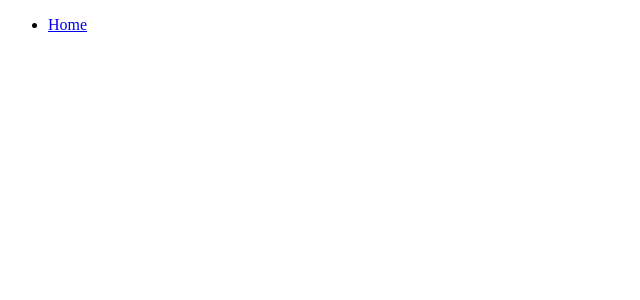
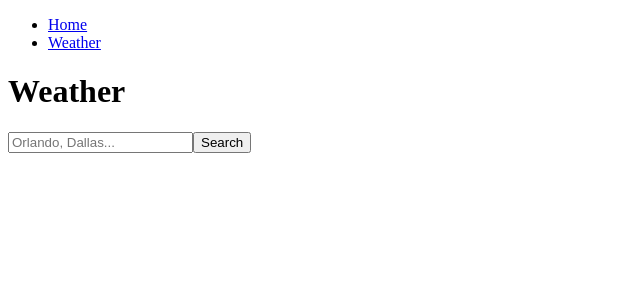
Before and after one commit to eheckard23/react-weather, a React (Create React App) app: page /weather in a window 1280 px wide. Shown: the top 300 px of the page, without its empty margins (0-640 px from the left). Built offline with nearby package versions, Linux system fonts and the light colour scheme.

Commit message:
search city's current weather working

```diff
--- /dev/null
+++ b/src/Utils/convertTemp.js
@@ -0,0 +1,7 @@
+const kelvinToFahrenheit = (k) => {
+	return Math.floor(1.8 * (k-273) + 32)
+}
+
+module.exports = {
+	kelvinToFahrenheit
+}
--- a/src/components/Header/HeaderNav/HeaderNav.js
+++ b/src/components/Header/HeaderNav/HeaderNav.js
@@ -5,6 +5,7 @@ const HeaderNav = () => (
 	<nav>
 		<ul>
 			<li><Link to='/'>Home</Link></li>
+			<li><Link to='/weather'>Weather</Link></li>
 		</ul>
 	</nav>
 )
--- a/src/components/Routes/Routes.js
+++ b/src/components/Routes/Routes.js
@@ -2,10 +2,12 @@ import React from 'react';
 import { Route, Switch } from 'react-router-dom';
 
 import Home from '../Home/Home';
+import Weather from '../Weather/Weather';
 
 const Routes = () => (
 	<Switch>
 		<Route exact path='/' component={Home} />
+		<Route path='/weather' component={Weather} />
 	</Switch>
 )
 
--- /dev/null
+++ b/src/components/Weather/City/City.js
@@ -0,0 +1,13 @@
+import React from 'react';
+
+import { kelvinToFahrenheit } from '../../../Utils/convertTemp';
+
+const City = ({ city, main, wind, weather}) => (
+	<article>
+		<h1>{city.toUpperCase()}</h1>
+		<h1>{weather[0].main}</h1>
+		<h2>{kelvinToFahrenheit(main.temp)}</h2>
+	</article>
+)
+
+export default City;
--- a/src/components/Weather/Weather.js
+++ b/src/components/Weather/Weather.js
@@ -0,0 +1,62 @@
+import React, { Component } from 'react';
+import axios from 'axios';
+
+import City from './City/City';
+
+export default class Weather extends Component {
+
+	constructor() {
+		super();
+
+		this.state = {
+			weatherUrl: 'https://api.openweathermap.org/data/2.5/weather?q=',
+			appId: ',us&APPID=d1167d6aafdb5e3078094ce40b2b7e68',
+			query: '',
+			weather: {},
+			isWeatherSet: false
+		}
+
+		this.handleSubmit = this.handleSubmit.bind(this);
+	}
+
+	handleSubmit(e) {
+		e.preventDefault();
+		const queryString = `${this.state.weatherUrl}${this.query.value}${this.state.appId}`;
+		axios.get(queryString)
+			.then(resp => {
+				return this.setState({
+					query: this.query.value,
+					weather: resp.data,
+					isWeatherSet: true
+				});
+			});
+	}
+
+	componentWillUpdate(nextProps, nextState) {
+		console.log(nextState);
+	}
+
+	render() {
+		return (
+			<div>
+				<h1>Weather</h1>
+				<form
+					ref={form => this.weatherForm = form}
+					onSubmit={this.handleSubmit}
+				>
+					<input
+						type="text"
+						ref={input => this.query = input}
+						placeholder='Orlando, Dallas...'
+					/>
+					<button type='submit'>Search</button>
+				</form>
+				{
+					this.state.isWeatherSet &&
+						<City city={this.state.query} {...this.state.weather} />
+				}
+			</div>
+
+		)
+	}
+}
```
